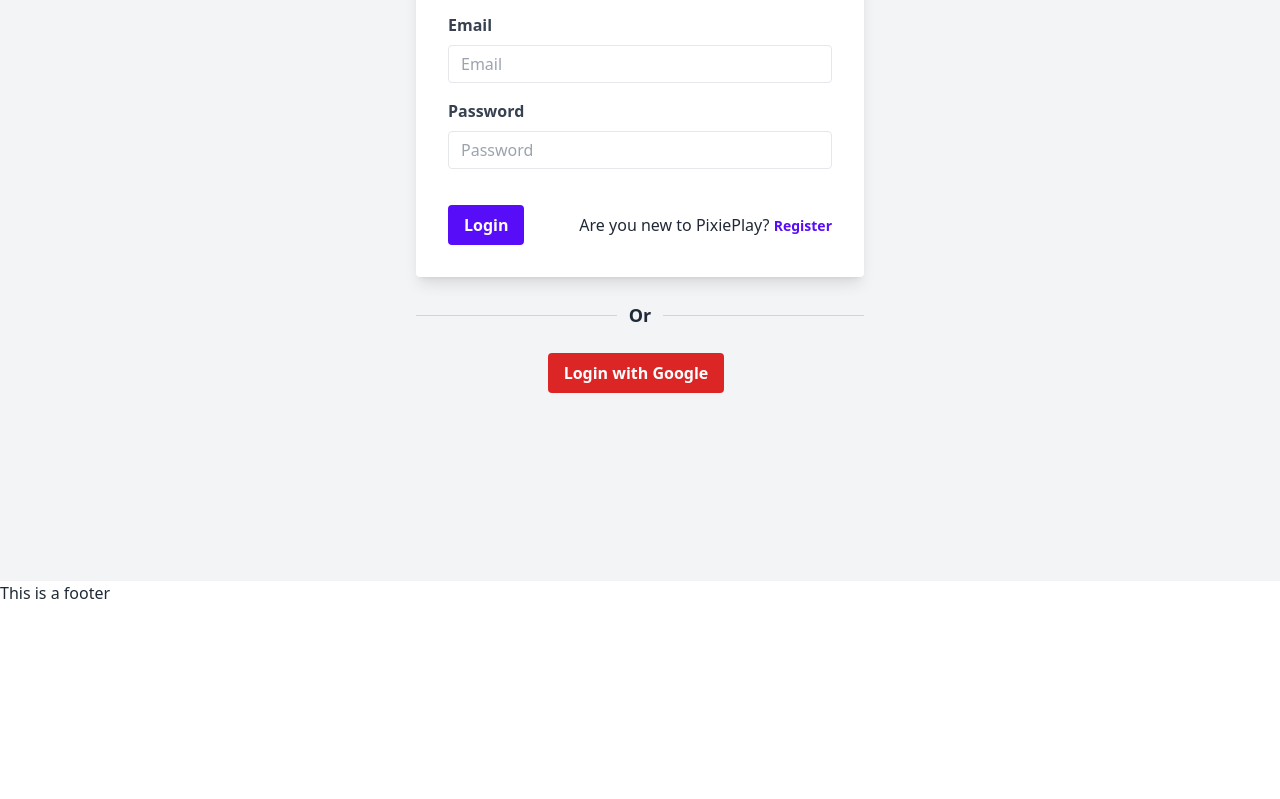
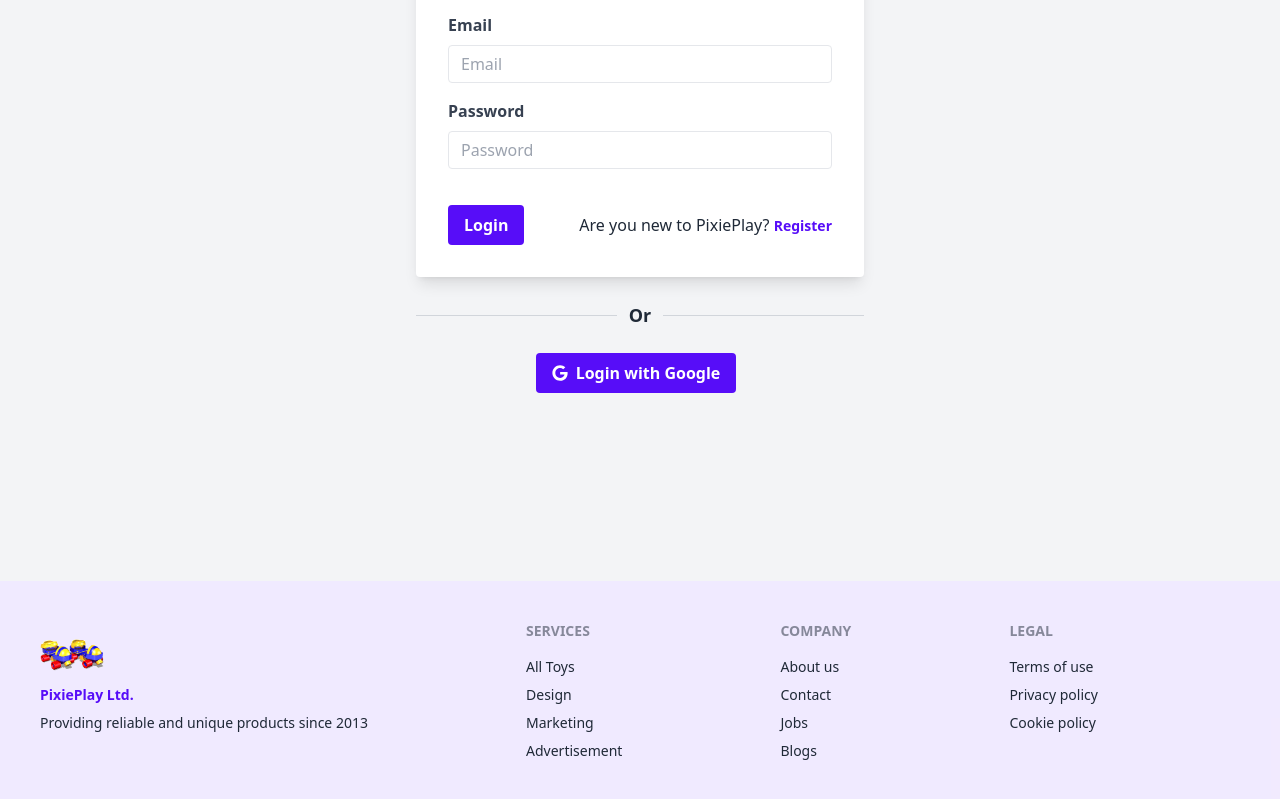
Before and after one commit to eshansaif/pixieplay-client, a React (Vite) app: page /login in a window 1280 px wide. Shown: the part 299-1098 px from the top of the page. Before the commit the page ends 904 px from the top, so only its background shows below. Built offline with nearby package versions, Linux system fonts and the light colour scheme; no server answers.

Commit message:
footer added

```diff
--- a/src/components/Footer/Footer.jsx
+++ b/src/components/Footer/Footer.jsx
@@ -1,10 +1,39 @@
 import React from 'react';
+import { Link } from 'react-router-dom';
 
 const Footer = () => {
     return (
         <div>
-            <h1>This is a footer</h1>
-        </div>
+            <footer className="footer p-10 bg-[#570df816]  text-base-content">
+                <div>
+                    <Link to="/">
+                        <img className="img-responsive w-16 ms-8 md:ms-0" src="/animated-toy-image-0038.gif" alt="" />
+                        <p className="font-bold text-[#570df8]">PixiePlay Ltd.</p>
+                    </Link>
+                    <p>Providing reliable and unique products since 2013</p>
+                </div>
+                <div>
+                    <span className="footer-title">Services</span>
+                    <Link to="all-toys" className="link link-hover">All Toys</Link >
+                    <a className="link link-hover">Design</a>
+                    <a className="link link-hover">Marketing</a>
+                    <a className="link link-hover">Advertisement</a>
+                </div>
+                <div>
+                    <span className="footer-title">Company</span>
+                    <Link to="/about" className="link link-hover">About us</Link>
+                    <Link to="/contact" className="link link-hover">Contact</Link>
+                    <Link to="/jobs" className="link link-hover">Jobs</Link>
+                    <Link to="/blogs" className="link link-hover">Blogs</Link>
+                </div>
+                <div>
+                    <span className="footer-title">Legal</span>
+                    <a className="link link-hover">Terms of use</a>
+                    <a className="link link-hover">Privacy policy</a>
+                    <a className="link link-hover">Cookie policy</a>
+                </div>
+            </footer>
+        </div >
     );
 };
 
--- a/src/components/Header/Header.jsx
+++ b/src/components/Header/Header.jsx
@@ -22,7 +22,10 @@ const Header = () => {
 
     return (
         <div>
-            <div className="navbar bg-[#f2f2f2] ">
+            {/* <div className="bg-primary text-primary-content">
+                <a className="btn btn-ghost normal-case text-xl">Hero</a>
+            </div> */}
+            <div className="navbar bg-[#570df816] ">
                 <div className="navbar-start">
                     <div className="dropdown">
                         <label tabIndex={0} className="btn btn-ghost lg:hidden">
--- a/src/components/Login/Login.jsx
+++ b/src/components/Login/Login.jsx
@@ -3,6 +3,7 @@ import { Link, useLocation, useNavigate } from 'react-router-dom';
 import { AuthContext } from '../../providers/AuthProvider';
 import { GoogleAuthProvider } from "firebase/auth";
 import useSetTitle from '../../hooks/useSetTitle';
+import { FaGoogle } from 'react-icons/fa';
 
 
 function Login() {
@@ -108,8 +109,8 @@ function Login() {
                 </div>
 
                 <div className="flex justify-center mb-4">
-                    <button onClick={loginWithGoogleHandler} className="bg-red-600 hover:bg-red-700 text-white font-bold py-2 px-4 rounded focus:outline-none focus:shadow-outline mr-2">
-                        Login with Google
+                    <button onClick={loginWithGoogleHandler} className="bg-[#570df8] hover:bg-blue-700 text-white font-bold py-2 px-4 rounded focus:outline-none focus:shadow-outline mr-2 flex justify-center items-center">
+                        <FaGoogle className='me-2' /> Login with Google
                     </button>
 
                 </div>
```
